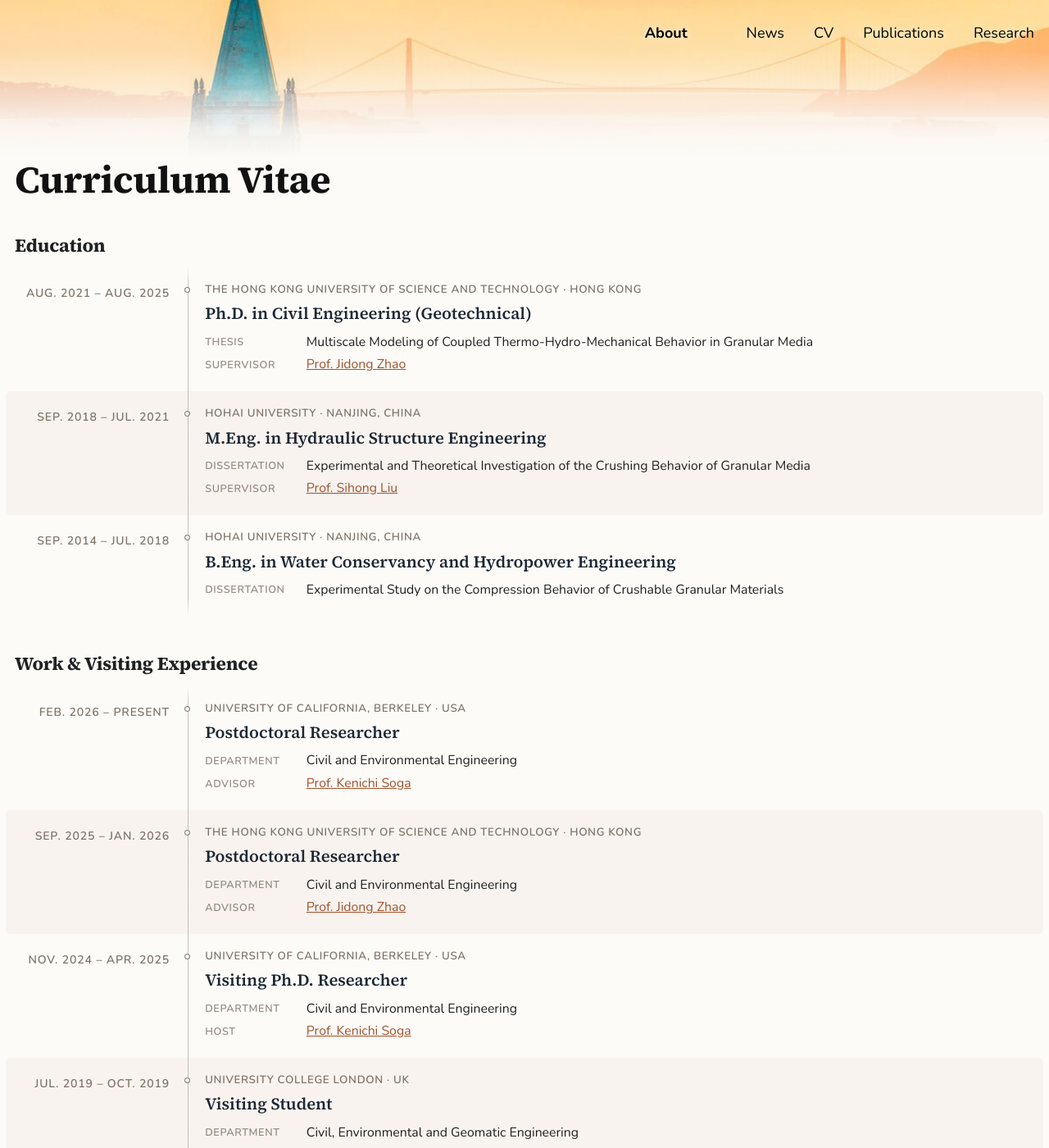
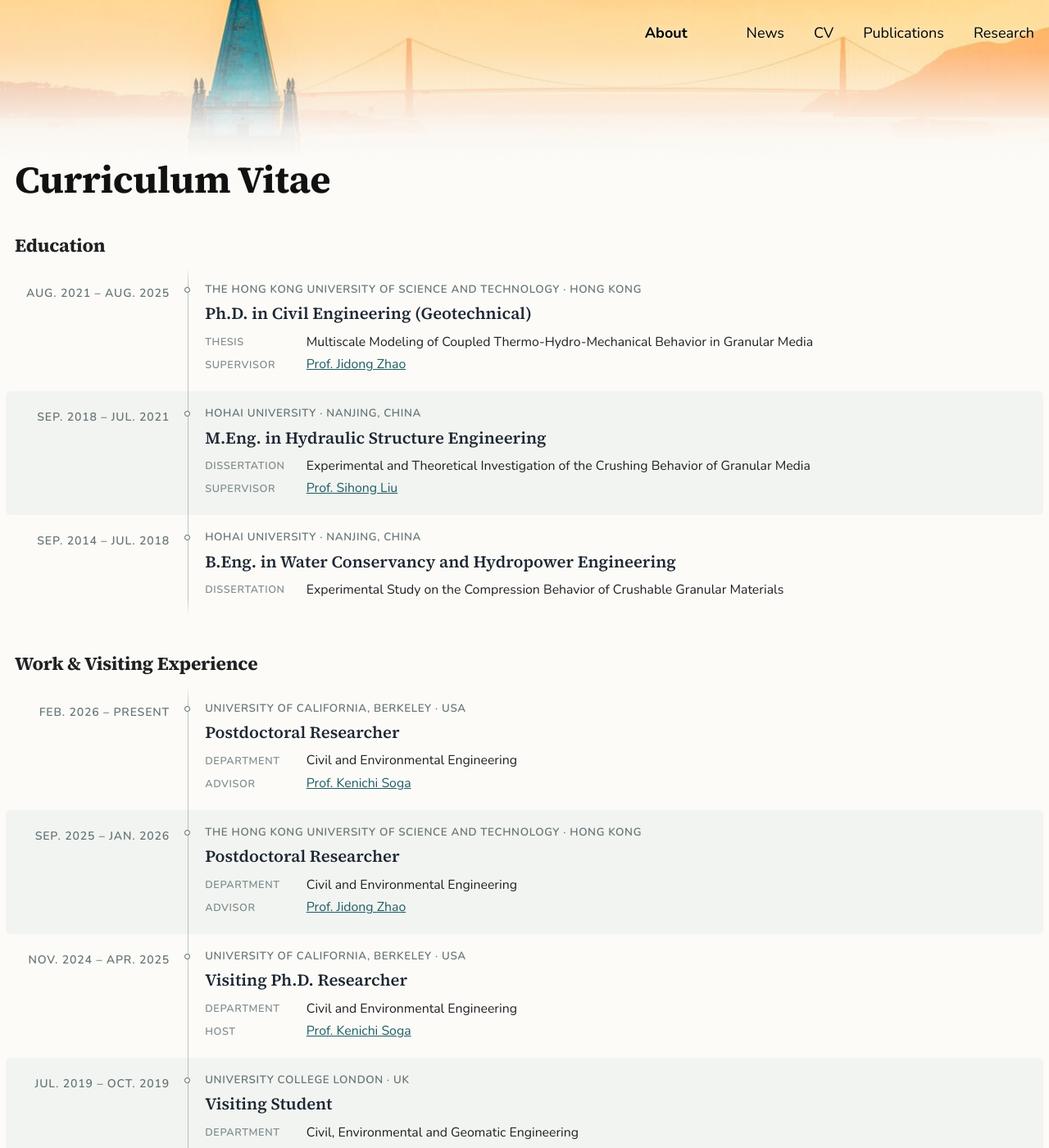
Before and after one commit to yujidu/yujidu.github.io, a Jekyll site: the page built from _pages/cv.md, in a window 1280 px wide and 1400 px high. Shown: the whole window at 82% size. Built offline with Jekyll 4.4.1, drawn with Linux system fonts in a browser that asks for light colours; a style sheet for code colours, icons or effects is not loaded.

Commit message:
Revert "Palette: sunset burnt sienna main colour, umber hovers, warm greys"
This reverts commit 41b1ff1a0c657b7ceaca2e92f0ba65ca0343dfaf.

```diff
--- a/_sass/_home.scss
+++ b/_sass/_home.scss
@@ -999,7 +999,7 @@ body {
 $cv-date-col: 10.5em;
 $cv-gap: 2.4em;
 $cv-line-x: $cv-date-col + $cv-gap / 2;
-$cv-ink: #6a5a4e;  /* warm umber grey */
+$cv-ink: #4b5d5f;  /* verdigris-tinted slate */
 
 .cv-timeline {
   position: relative;
--- a/_sass/_variables.scss
+++ b/_sass/_variables.scss
@@ -71,13 +71,12 @@ $danger-color               : #ee5f5b;
 $info-color                 : #962570;
 
 /* links */
-/* Palette drawn from the sunset in the banner photos: burnt sienna as the
-   main colour, a deeper umber for hovers. */
-$campanile                  : #a0522d;  /* main colour (burnt sienna); legacy name */
-$sunset-copper              : #a0522d;
-$sunset-umber               : #6b3418;
-$link-color                 : $sunset-copper;
-$link-color-hover           : $sunset-umber;
+/* Palette drawn from the banner photos: the Campanile's verdigris copper roof
+   as the main colour, the sunset copper as a warm accent for hovers. */
+$campanile                  : #1d5c63;  /* deep verdigris teal */
+$sunset-copper              : #b5652a;  /* warm copper from the sunset */
+$link-color                 : $campanile;
+$link-color-hover           : $sunset-copper;
 $link-color-visited         : mix(#fff, $link-color, 25%);
 $masthead-link-color        : #000;
 $masthead-link-color-hover  : $primary-color;
```
